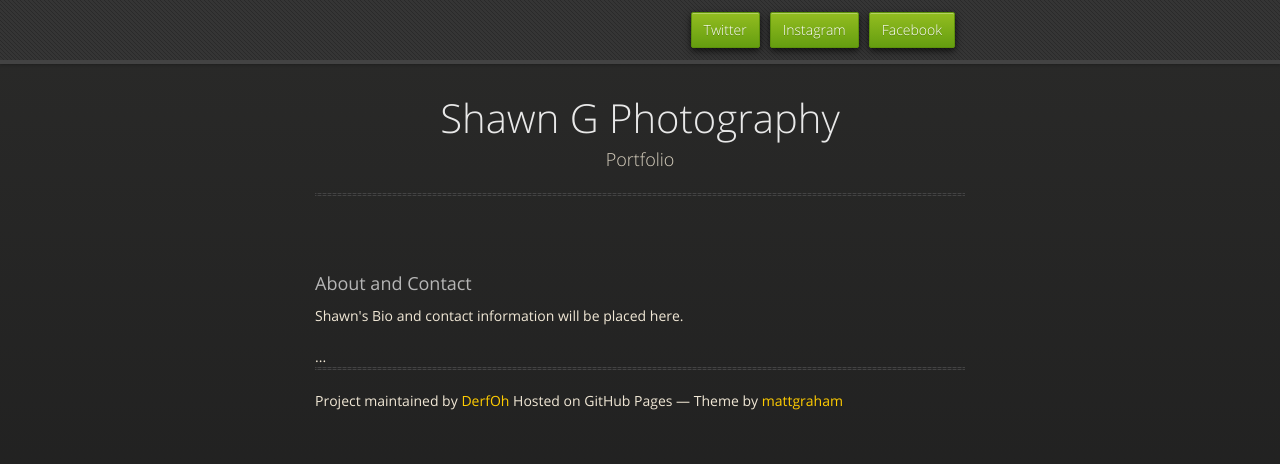
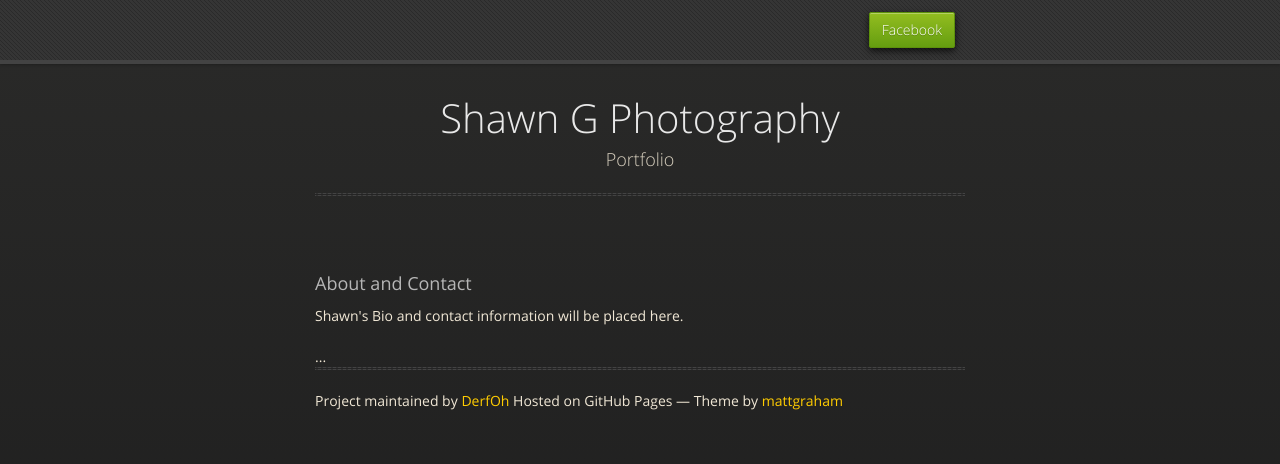
Before and after one commit to DerfOh/ShawnGPhotography, a plain HTML site: page index.html in a window 1280 px wide. Drawn offline with nearby package versions, Linux system fonts and the light colour scheme.

Commit message:
Removed links to twitter and ig

```diff
--- a/index.html
+++ b/index.html
@@ -21,8 +21,8 @@
       <div id="header">
         <nav>
           <li class="title"><a href="https://www.facebook.com/psydiphekt">Facebook</a></li>
-          <li class="title"><a href="http://instagram.com">Instagram</a></li>
-          <li class="title"><a href="http://twitter.com">Twitter</a></li>
+          <!-- <li class="title"><a href="http://instagram.com">Instagram</a></li> -->
+          <!-- <li class="title"><a href="http://twitter.com">Twitter</a></li> -->
         </nav>
       </div><!-- end header -->
 
```
